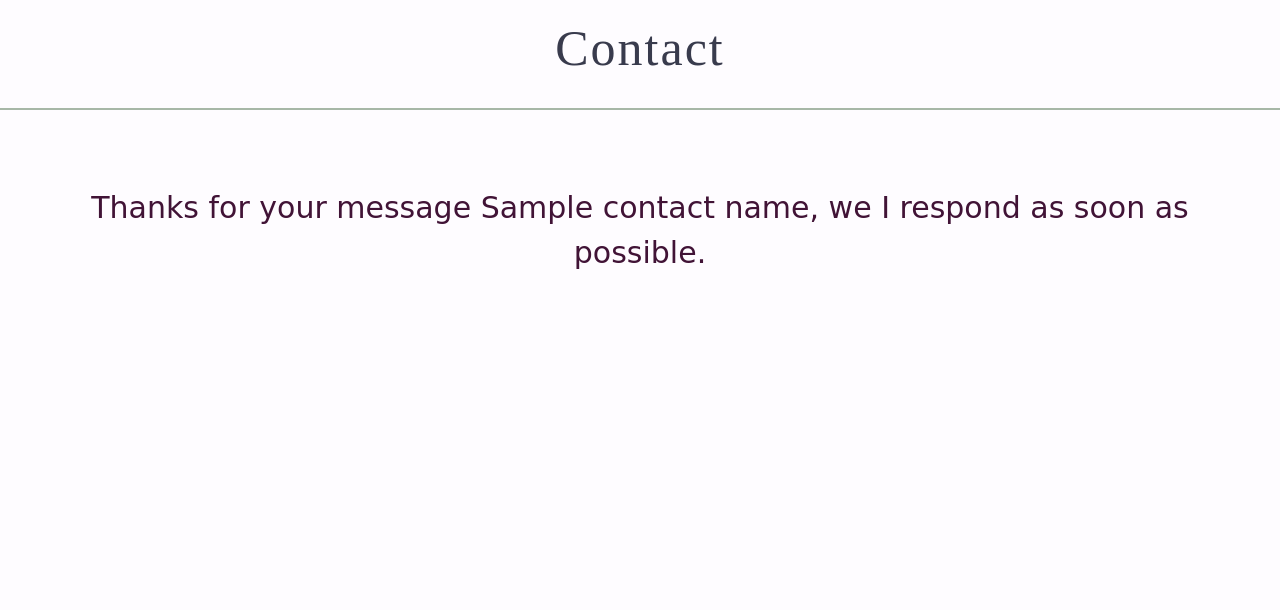
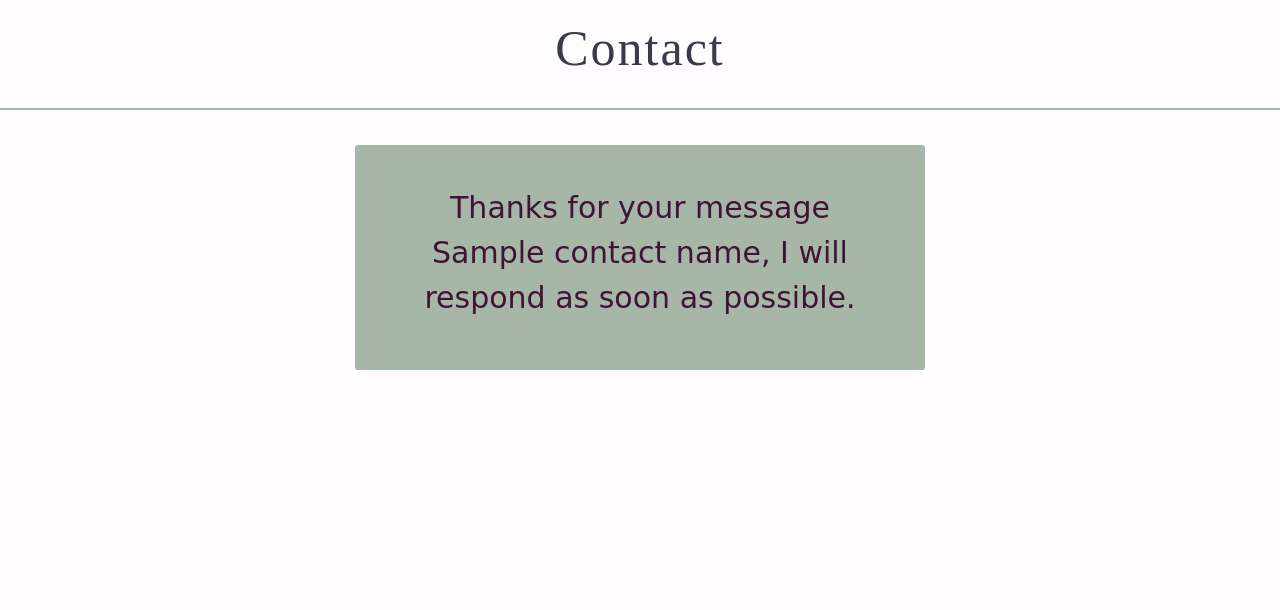
Before and after one commit to sam-timmins/l-lynch-blog, a Django app: template contact/templates/contact/contact.html in a window 1280 px wide. Shown: the part 87-697 px from the top of the page. Run offline with Django 3.2, Linux system fonts and the light colour scheme; the template is opened without the code that fills it: most values are stand-ins (such as "Sample title", 1, 10 or a date in 2020); some libraries are stand-ins or nearby versions; some web fonts are replaced.

Commit message:
Add improvement to success message

```diff
--- a/contact/templates/contact/contact.html
+++ b/contact/templates/contact/contact.html
@@ -28,9 +28,9 @@ Contact
 
         {% if contact_name %}
 
-        <div class="col-12">
-            <p class="text-md mt-5 p-3 text-center mx-auto">
-                Thanks for your message {{ contact_name }}, we I respond as soon as possible.
+        <div class="col-12 col-md-6 background-olive text-purple p-5 rounded-3">
+            <p class="text-md p-3 text-center mx-auto">
+                Thanks for your message {{ contact_name }}, I will respond as soon as possible.
             </p>
         </div>
 
```
